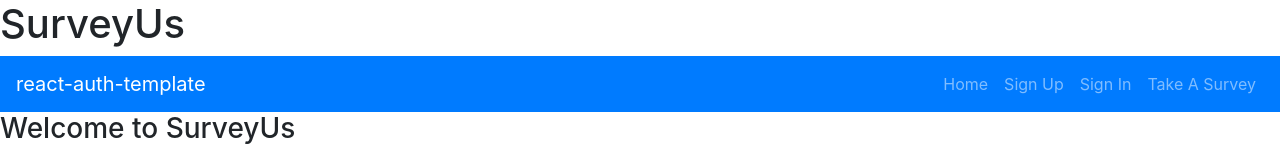
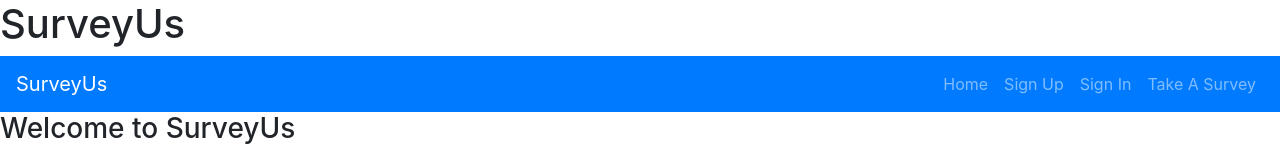
Before and after one commit to Mattastic-Voyage/survey-client, a React app: page /#/ in a window 1280 px wide. Shown: the top 157 px of the page. Built offline with nearby package versions, Linux system fonts and the light colour scheme.

Commit message:
Changed the title in the navbar

```diff
--- a/src/components/shared/Header.js
+++ b/src/components/shared/Header.js
@@ -28,7 +28,7 @@ const alwaysOptions = (
 const Header = ({ user }) => (
   <Navbar bg="primary" variant="dark" expand="md">
     <Navbar.Brand href="#">
-      react-auth-template
+      SurveyUs
     </Navbar.Brand>
     <Navbar.Toggle aria-controls="basic-navbar-nav" />
     <Navbar.Collapse id="basic-navbar-nav">
```
